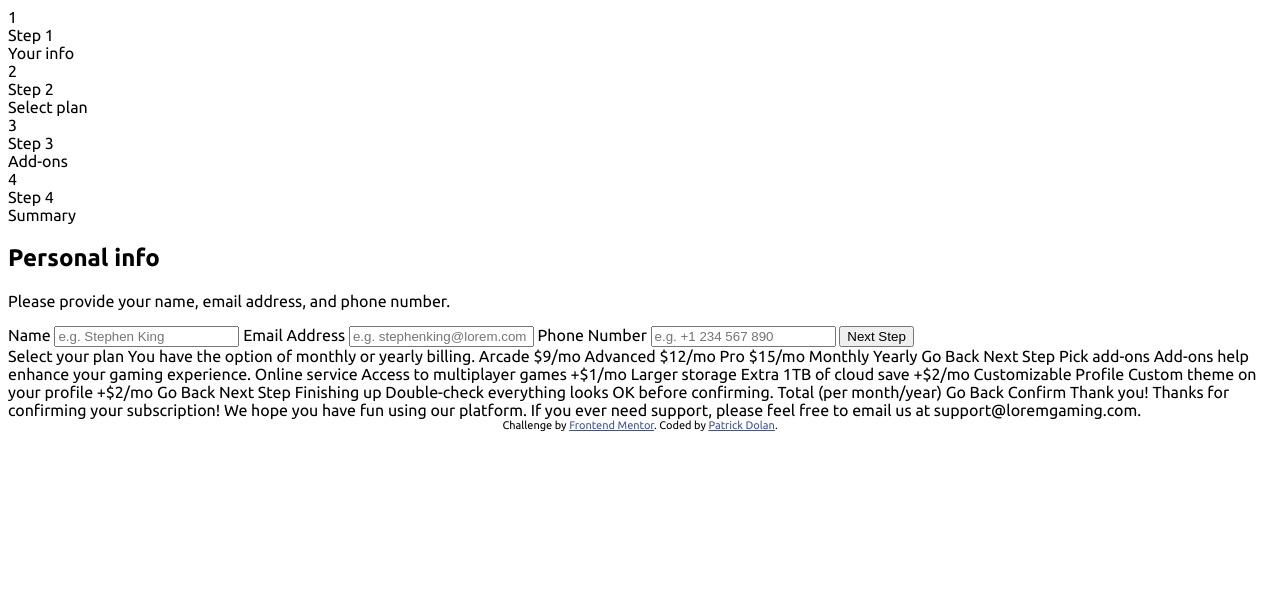
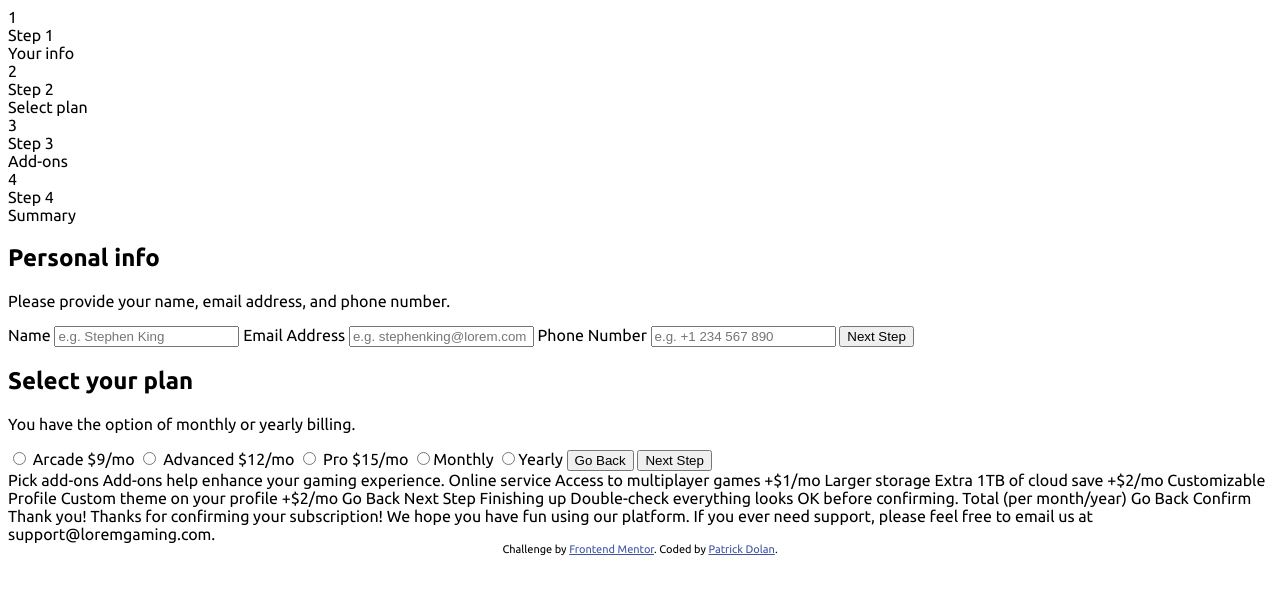
Before and after one commit to Patrick-Dolan/multi-step-form-challenge, a plain HTML site: page index.html in a window 1280 px wide. Drawn offline with Linux system fonts and the light colour scheme.

Commit message:
update: add html tags for step 2 of form

```diff
--- a/index.html
+++ b/index.html
@@ -66,23 +66,29 @@
 
   <!-- Step 2 start -->
 
-  Select your plan
-  You have the option of monthly or yearly billing.
+  <section class="form-card">
+    <h1 class="form-card__title">Select your plan</h1>
+    <p class="form-card__description">You have the option of monthly or yearly billing.</p>
+    <form id="form-step-two">
+      <input type="radio" name="plan" id="">
+        <span class="form-card__header">Arcade</span>
+        <span class="form-card__details">$9/mo</span>
+      </input>
+      <input type="radio" name="plan" id="">
+        <span class="form-card__header">Advanced</span>
+        <span class="form-card__details">$12/mo</span>
+      </input>
+      <input type="radio" name="plan" id="">
+        <span class="form-card__header">Pro</span>
+        <span class="form-card__details">$15/mo</span>
+      </input>
+      <input type="radio" name="planFrequency" id="">Monthly</input>
+      <input type="radio" name="planFrequency" id="">Yearly</input>
 
-  Arcade
-  $9/mo
-
-  Advanced
-  $12/mo
-
-  Pro
-  $15/mo
-
-  Monthly
-  Yearly
-
-  Go Back
-  Next Step
+      <input type="button" value="Go Back"></input>
+      <input type="submit" value="Next Step"></input>
+    </form>
+  </section>
 
   <!-- Step 2 end -->
 
```
